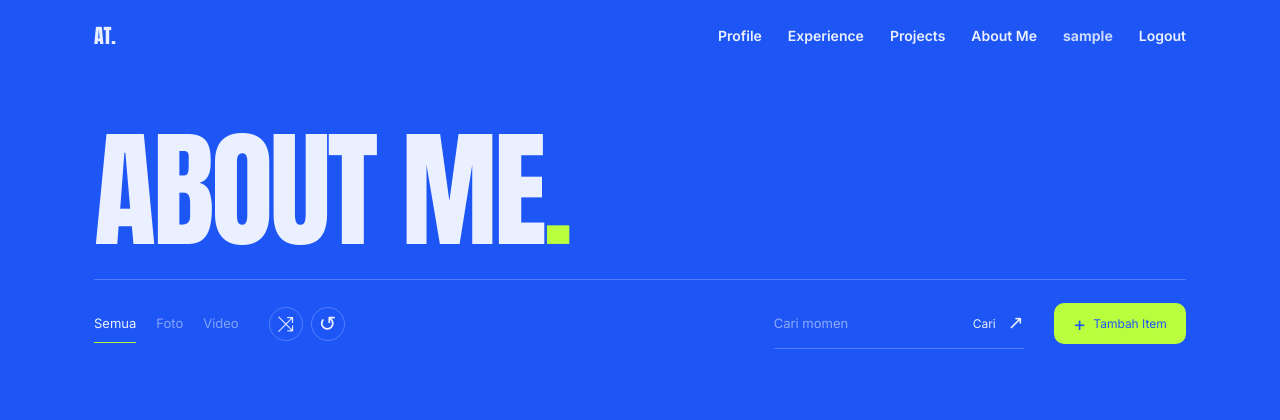
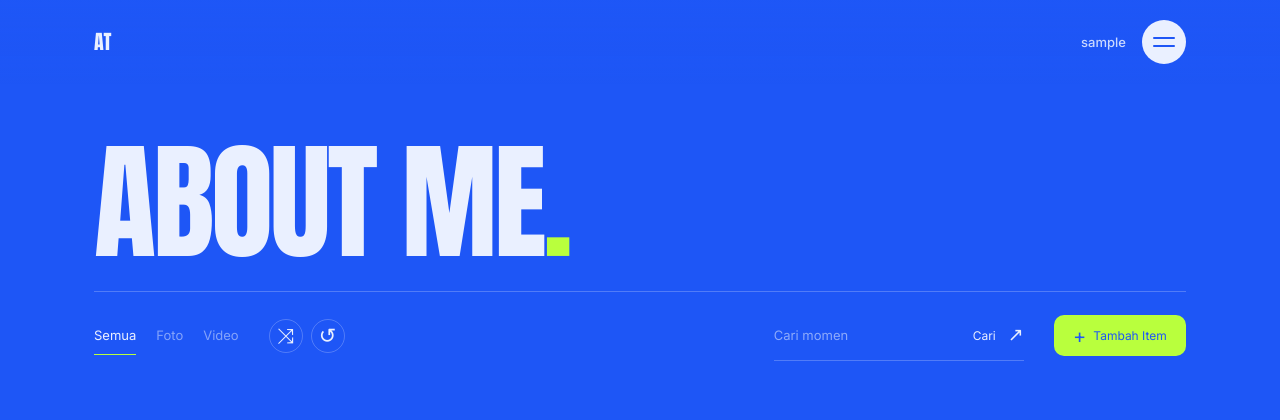
Before and after one commit to attarrrh/myportofolio, a Django app: page /about/ in a window 1280 px wide. Shown: the top 420 px of the page. Run offline with Django 5.2, Linux system fonts and the light colour scheme; the visitor is signed in with stand-in values (Sample User, id 1); data that the repository does not hold is empty; some libraries are stand-ins or nearby versions.

Commit message:
feat: redesign ui navigation bar

```diff
--- a/static/css/style.css
+++ b/static/css/style.css
@@ -73,15 +73,44 @@ a{ color:inherit; text-decoration:none; }
 }
 .header-inner{ display:flex; align-items:center; justify-content:space-between; position:relative; }
 .logo{ font-family: var(--font-display); font-size:20px; }
-.main-nav{ display:flex; gap:26px; font-weight:600; font-size:14px; }
-.main-nav a:hover{ text-decoration:underline; text-underline-offset:4px; }
+.nav-controls{ display:flex; align-items:center; gap:16px; min-width:0; }
+.nav-controls .nav-user{ max-width:min(180px, 42vw); overflow:hidden; text-overflow:ellipsis; white-space:nowrap; font-size:13px; font-weight:500; }
+.main-nav{
+  display:flex; position:absolute; top:calc(100% + 12px); right:24px;
+  width:min(240px, calc(100vw - 48px)); z-index:45;
+  flex-direction:column; align-items:flex-end; gap:6px; padding:0;
+  max-height:calc(100dvh - 110px); overflow-y:auto; overflow-x:hidden;
+  scrollbar-width:none; color:var(--paper);
+  filter:drop-shadow(0 10px 16px rgba(0,0,0,.16));
+}
+.main-nav[hidden]{ display:none; }
+.main-nav .nav-page{ display:flex; justify-content:space-between; align-items:center; gap:16px; flex-shrink:0; width:90%; padding:11px 18px; border-radius:999px; background:var(--paper); color:var(--bg); font:500 18px/1.2 var(--font-heading); letter-spacing:-.03em; transition:width .2s ease, background .2s ease; }
+.main-nav .nav-page:nth-child(2){ width:100%; }
+.main-nav .nav-page:nth-child(3){ width:94%; }
+.main-nav .nav-page:nth-child(4){ width:85%; }
+.main-nav .nav-page > span:last-child{ font-size:16px; font-weight:400; }
+.main-nav .nav-page[aria-current="page"]{ background:var(--accent); color:var(--ink); }
+.main-nav .nav-page:hover, .main-nav .nav-page:focus-visible{ width:100%; }
+.main-nav a:focus-visible{ outline:2px solid var(--accent); outline-offset:-5px; }
+.nav-actions{ display:flex; flex-shrink:0; gap:4px; padding:4px; margin-top:2px; border-radius:999px; background:var(--paper); color:var(--bg); }
+.nav-actions a{ padding:7px 14px; border-radius:999px; font-size:12px; font-weight:600; }
+.nav-actions a:hover{ background:var(--bg); color:var(--paper); }
+.main-nav.is-open > *{ animation:nav-reveal .34s cubic-bezier(.2,.8,.2,1) backwards; transform-origin:top right; }
+.main-nav.is-open > :nth-child(2){ animation-delay:.035s; }
+.main-nav.is-open > :nth-child(3){ animation-delay:.07s; }
+.main-nav.is-open > :nth-child(4){ animation-delay:.105s; }
+.main-nav.is-open > :nth-child(5){ animation-delay:.14s; }
+@keyframes nav-reveal{ from{ opacity:0; transform:translateY(-12px) scale(.92); } to{ opacity:1; transform:translateY(0) scale(1); } }
 .nav-toggle{
-  display:none;
+  display:flex;
+  flex-direction:column;
+  justify-content:center;
+  gap:6px;
   width:44px;
   height:44px;
   padding:10px;
   border:1px solid var(--line);
-  border-radius:var(--radius-md);
+  border-radius:50%;
   background:var(--paper);
   color:var(--bg);
   cursor:pointer;
@@ -90,11 +119,15 @@ a{ color:inherit; text-decoration:none; }
   display:block;
   width:100%;
   height:2px;
-  margin:4px 0;
+  margin:0;
   border-radius:2px;
   background:currentColor;
+  transition:transform .18s ease;
 }
+.nav-toggle[aria-expanded="true"] span:first-child{ transform:translateY(4px) rotate(45deg); }
+.nav-toggle[aria-expanded="true"] span:last-child{ transform:translateY(-4px) rotate(-45deg); }
 .nav-toggle:focus-visible{ outline:2px solid var(--accent); outline-offset:3px; }
+@media (prefers-reduced-motion:reduce){ .main-nav.is-open > *{ animation:none; } .nav-toggle span, .main-nav .nav-page{ transition:none; } }
 
 /* ==========================================================
    THEME SWITCHER
--- a/static/js/nav.js
+++ b/static/js/nav.js
@@ -3,6 +3,7 @@ const mainNav = document.getElementById('mainNav');
 
 if (navToggle && mainNav) {
   const closeNav = function () {
+    mainNav.hidden = true;
     mainNav.classList.remove('is-open');
     navToggle.setAttribute('aria-expanded', 'false');
     navToggle.setAttribute('aria-label', 'Buka menu navigasi');
@@ -10,6 +11,7 @@ if (navToggle && mainNav) {
 
   navToggle.addEventListener('click', function () {
     const isOpen = navToggle.getAttribute('aria-expanded') === 'true';
+    mainNav.hidden = isOpen;
     navToggle.setAttribute('aria-expanded', String(!isOpen));
     navToggle.setAttribute('aria-label', isOpen ? 'Buka menu navigasi' : 'Tutup menu navigasi');
     mainNav.classList.toggle('is-open', !isOpen);
@@ -20,7 +22,7 @@ if (navToggle && mainNav) {
   });
 
   document.addEventListener('keydown', function (event) {
-    if (event.key === 'Escape') {
+    if (event.key === 'Escape' && !mainNav.hidden) {
       closeNav();
       navToggle.focus();
     }
@@ -30,7 +32,10 @@ if (navToggle && mainNav) {
     if (!mainNav.contains(event.target) && !navToggle.contains(event.target)) closeNav();
   });
 
-  window.addEventListener('resize', function () {
-    if (window.innerWidth > 860) closeNav();
+  document.addEventListener('focusin', function (event) {
+    if (!mainNav.contains(event.target) && event.target !== navToggle) closeNav();
+  });
+  mainNav.querySelectorAll('a').forEach(link => {
+    if (new URL(link.href).pathname === window.location.pathname) link.setAttribute('aria-current', 'page');
   });
 }
--- a/templates/base.html
+++ b/templates/base.html
@@ -10,7 +10,7 @@
 <link rel="preconnect" href="https://fonts.gstatic.com" crossorigin>
 <link href="https://fonts.googleapis.com/css2?family=Anton&family=Space+Grotesk:wght@500;700&family=Inter:wght@400;500;600;700&display=swap" rel="stylesheet">
 
-<link rel="stylesheet" href="{% static 'css/style.css' %}?v=theme-panel-2">
+<link rel="stylesheet" href="{% static 'css/style.css' %}?v=pill-nav-4">
 {% block meta %}{% endblock meta %}
 </head>
 <body>
@@ -37,23 +37,27 @@
   <!-- ============ NAV ============ -->
   <header class="site-header">
     <div class="wrap header-inner">
-      <a href="{% url 'main:show_main' %}" class="logo">AT.</a>
-      <button class="nav-toggle" id="navToggle" type="button"
+      <a href="{% url 'main:show_main' %}" class="logo" aria-label="AT — Profile">AT</a>
+      <div class="nav-controls">
+        {% if user.is_authenticated %}<span class="nav-user" title="{{ user.username }}">{{ user.username }}</span>{% endif %}
+        <button class="nav-toggle" id="navToggle" type="button"
               aria-controls="mainNav" aria-expanded="false" aria-label="Buka menu navigasi">
-        <span></span><span></span><span></span>
-      </button>
-      <nav class="main-nav" id="mainNav" aria-label="Navigasi utama">
-        <a href="{% url 'main:show_main' %}">Profile</a>
-        <a href="{% url 'main:show_experience' %}">Experience</a>
-        <a href="{% url 'main:show_projects' %}">Projects</a>
-        <a href="{% url 'main:show_about' %}">About Me</a>
+        <span></span><span></span>
+        </button>
+      </div>
+      <nav class="main-nav" id="mainNav" aria-label="Navigasi utama" hidden>
+        <a class="nav-page" href="{% url 'main:show_main' %}"><span>Profile</span><span aria-hidden="true">↗</span></a>
+        <a class="nav-page" href="{% url 'main:show_experience' %}"><span>Experience</span><span aria-hidden="true">↗</span></a>
+        <a class="nav-page" href="{% url 'main:show_projects' %}"><span>Projects</span><span aria-hidden="true">↗</span></a>
+        <a class="nav-page" href="{% url 'main:show_about' %}"><span>About Me</span><span aria-hidden="true">↗</span></a>
+        <div class="nav-actions">
         {% if user.is_authenticated %}
-            <span class="nav-user">{{ user.username }}</span>
             <a href="{% url 'main:logout' %}">Logout</a>
         {% else %}
             <a href="{% url 'main:login' %}">Login</a>
             <a href="{% url 'main:register' %}">Register</a>
         {% endif %}
+        </div>
       </nav>
     </div>
   </header>
@@ -70,7 +74,7 @@
   {% include 'components/toast.html' %}
 
   <script src="{% static 'js/theme-switcher.js' %}?v=theme-panel-2"></script>
-  <script src="{% static 'js/nav.js' %}"></script>
+  <script src="{% static 'js/nav.js' %}?v=compact-nav-1"></script>
   {% block extra_js %}{% endblock extra_js %}
 </body>
 </html>
```
Also changed, not shown: other parts of static/css/style.css (+0 -23 lines).
